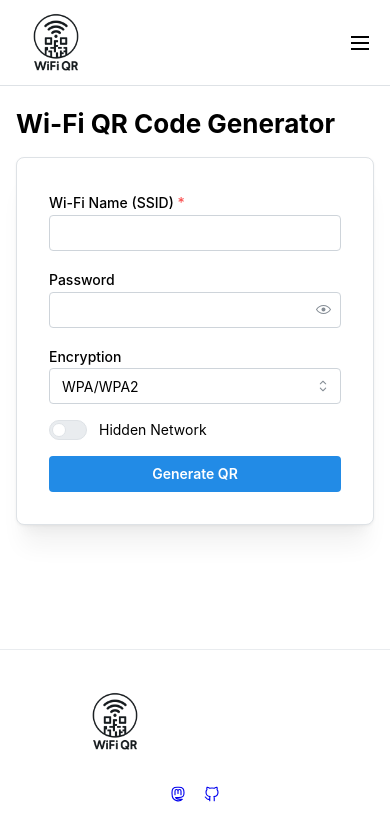
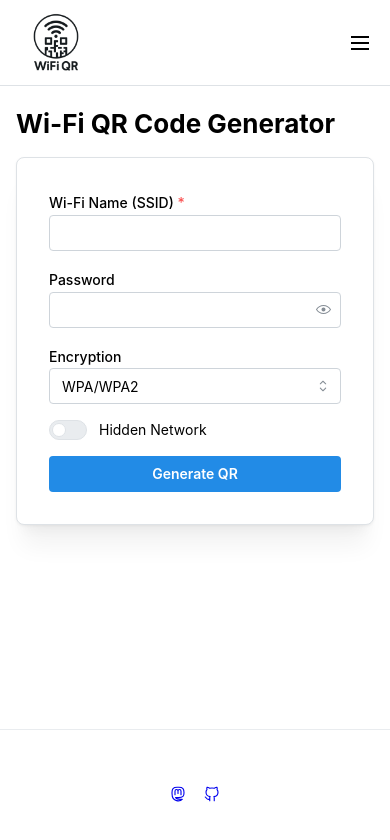
Before and after one commit to coderhs/wifi-qr, a Next.js app: page / in a window 390 px wide. Shown: the top 840 px of the page. Built offline with nearby package versions, Linux system fonts and the light colour scheme.

Commit message:
Hide footer logo in mobile screen

```diff
--- a/components/Footer/Footer.tsx
+++ b/components/Footer/Footer.tsx
@@ -8,7 +8,9 @@ export function Footer() {
   return (
     <div className={classes.footer}>
       <Container className={classes.inner}>
-        <Logo />
+        <Box visibleFrom="xs">
+          <Logo />
+        </Box>
         <Group gap={0} className={classes.links} justify="flex-end" wrap="nowrap">
           <ActionIcon size="lg" color="gray" variant="subtle">
             <Link href="https://ruby.social/@coderhs">
```
